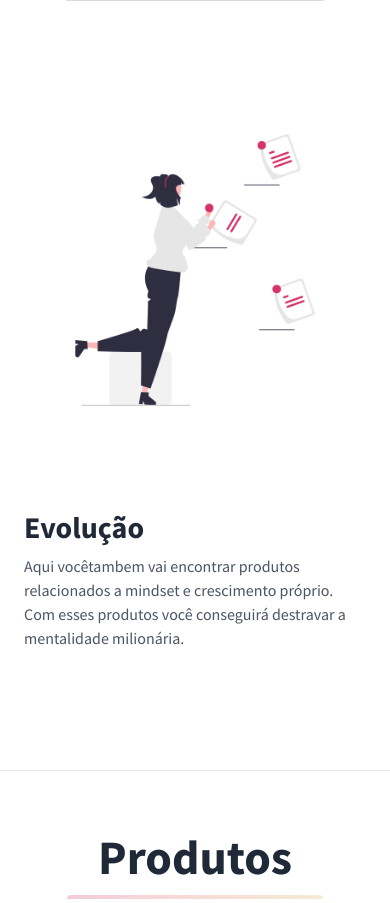
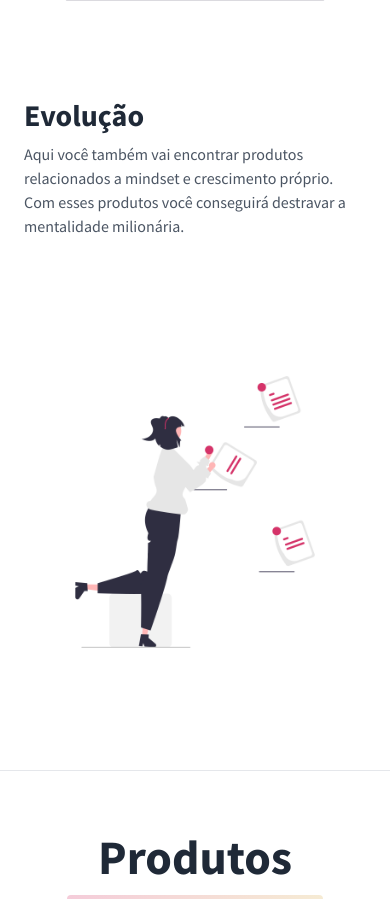
Before and after one commit to gabrieldasneves/MindsetProducts, a plain HTML site: page index.html in a window 390 px wide. Shown: the part 1245-2148 px from the top of the page. Drawn offline with nearby package versions, Linux system fonts and the light colour scheme.

Commit message:
fix: fix style da segunda imagem

```diff
--- a/index.html
+++ b/index.html
@@ -114,41 +114,37 @@
             <p class="text-gray-600 mb-8">
               Estamos dedicados a te apresentar excelentes produtos que te darão
               conhecimento suficiente para alcançar riqueza material e mental.
-              <br />
-              <br />
+              <br /><br />
               Aqui você vai encontrar Ebooks ou cursos sobre Renda Extra,
               Finanças, Investimentos, entre outros.
-              <br />
             </p>
           </div>
+
+          <!-- Primeira Imagem -->
           <img src="assets/products/money.png" class="w-full sm:w-1/2 p-6" />
 
+          <!-- Segunda Imagem com 'order-last' para telas pequenas -->
           <img
             src="assets/products/improve.png"
-            class="w-full sm:w-1/2 p-6 mt-6"
+            class="w-full sm:w-1/2 p-6 mt-6 order-last sm:order-none"
           />
 
-          <div class="w-full sm:w-1/2 p-6 mt-6">
+          <div class="sm:w-1/2 p-6 mt-6">
             <div class="align-middle">
               <h3 class="text-3xl text-gray-800 font-bold leading-none mb-3">
                 Evolução
               </h3>
               <p class="text-gray-600 mb-8">
-                Aqui vocêtambem vai encontrar produtos relacionados a mindset e
+                Aqui você também vai encontrar produtos relacionados a mindset e
                 crescimento próprio. Com esses produtos você conseguirá
                 destravar a mentalidade milionária.
-
-                <!-- Images from:
-
-                <a class="text-pink-500 underline" href="https://undraw.co/"
-                  >undraw.co</a
-                > -->
               </p>
             </div>
           </div>
         </div>
       </div>
     </section>
+
     <section class="bg-white border-b py-8">
       <div class="container mx-auto flex flex-wrap pt-4 pb-12">
         <h2
```
